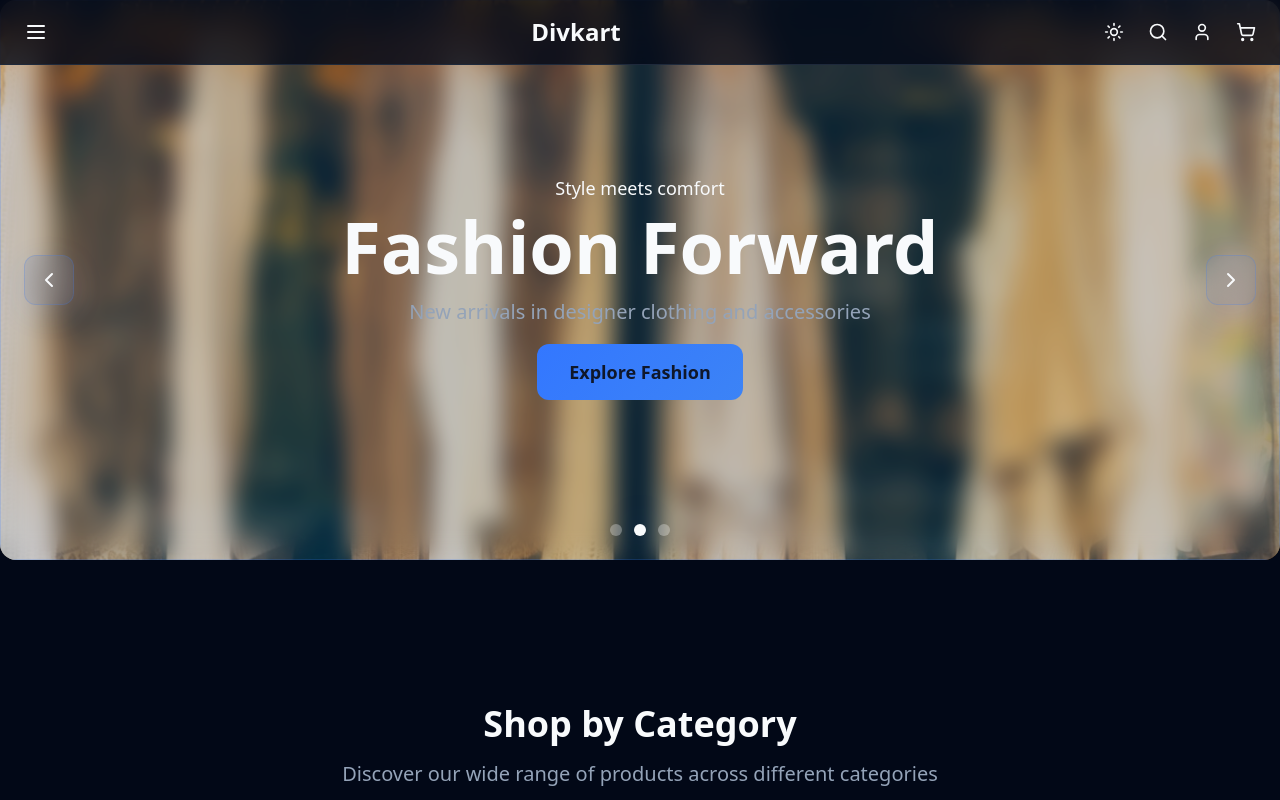
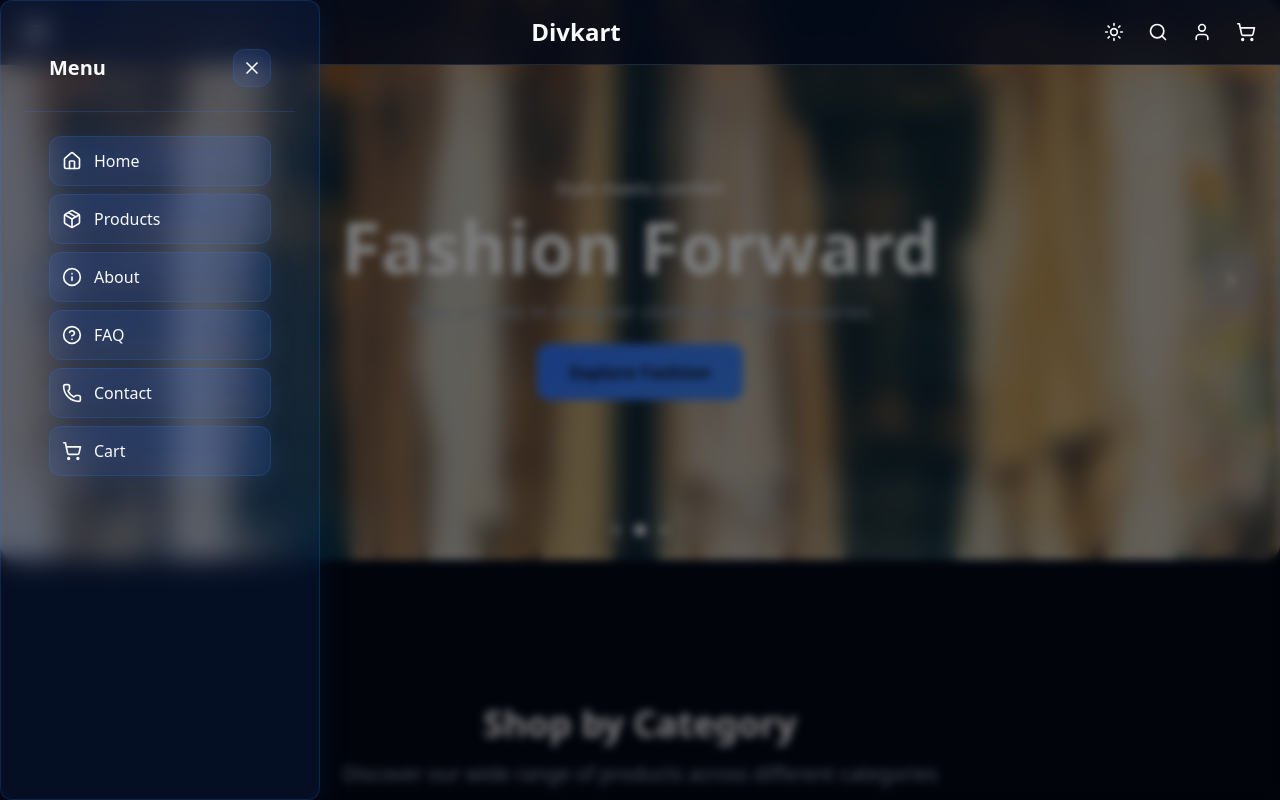
Before and after one commit to divyanshu-114/divkart, a React (Vite) app in the folder client/: page / in a window 1280 px wide. Both pictures are taken after a click on the button 36 px from the left and 32 px from the top of the page. Shown: the top 800 px of the page. Built offline with nearby package versions, Linux system fonts and the light colour scheme.

Commit message:
completed sidebar at the front page

```diff
--- a/client/src/components/Layout/Sidebar.jsx
+++ b/client/src/components/Layout/Sidebar.jsx
@@ -1,4 +1,3 @@
-// import React from "react";
 import {
   X,
   Home,
@@ -11,9 +10,59 @@
 } from "lucide-react";
 import { Link } from "react-router-dom";
 import { useDispatch, useSelector } from "react-redux";
+import { toggleSidebar } from "../../store/slices/popupSlice";
+const Sidebar = () => {
+  const { authUser } = useSelector((state) => state.auth);
+  const dispatch = useDispatch();
+  const menuItems = [
+    { name: "Home", icon: Home, path: "/" },
+    { name: "Products", icon: Package, path: "/products" },
+    { name: "About", icon: Info, path: "/about" },
+    { name: "FAQ", icon: HelpCircle, path: "/faq" },
+    { name: "Contact", icon: Phone, path: "/contact" },
+    { name: "Cart", icon: ShoppingCart, path: "/cart" },
+    authUser && { name: "My Orders", icon: List, path: "/orders" },
+  ];
 
-const Sidebar = () => {
-  return <></>;
+
+
+  const {isSidebarOpen} = useSelector((state) => state.popup);
+  if(!isSidebarOpen) return null;
+
+
+  return <>
+  {/* overlay */}
+  <div className="fixed inset-0 bg-black/50 z-40 backdrop-blur-sm" onClick={() => dispatch(toggleSidebar())}/>
+
+      {/* sidebar */}
+      <div className="fixed left-0 top-0 h-full w-80 z-50 glass-panel animate-slide-in-left">
+        <div className="flex items-center justify-between p-6 border-b border-[hsla(var(--glass-border))]">
+          <h2 className="text-xl font-semibold text-primary">Menu</h2>
+          <button onClick={()=> dispatch(toggleSidebar())} className="p-2 rounded-lg glass-card hover:glow-on-hover animate-smooth"><X className="w-5 h-5 text-primary"/></button>
+        </div>
+
+
+        <nav className="p-6">
+          <ul className="space-y-2">
+            {
+              menuItems.filter(Boolean).map(item => {
+                return (
+                <li key={item.name }>
+                  <Link to={item.path} onClick={()=>dispatch(toggleSidebar())} className="flex items-center space-x-3 p-3 rounded-lg glass-card hover:glow-on-hover animate-smooth text-foreground hover:text-primary group">
+                    <item.icon className="w-5 h-5 group-hover-text-primary"/>
+                    <span className="font-medium">{item.name}</span>
+                  </Link>
+                </li>
+                )
+              })
+            }
+          </ul>
+        </nav>
+      </div>
+
+
+
+  </>;
 };
 
 export default Sidebar;
```
Also changed, not shown: 1 other file (tests, documents, lock files or other folders).
